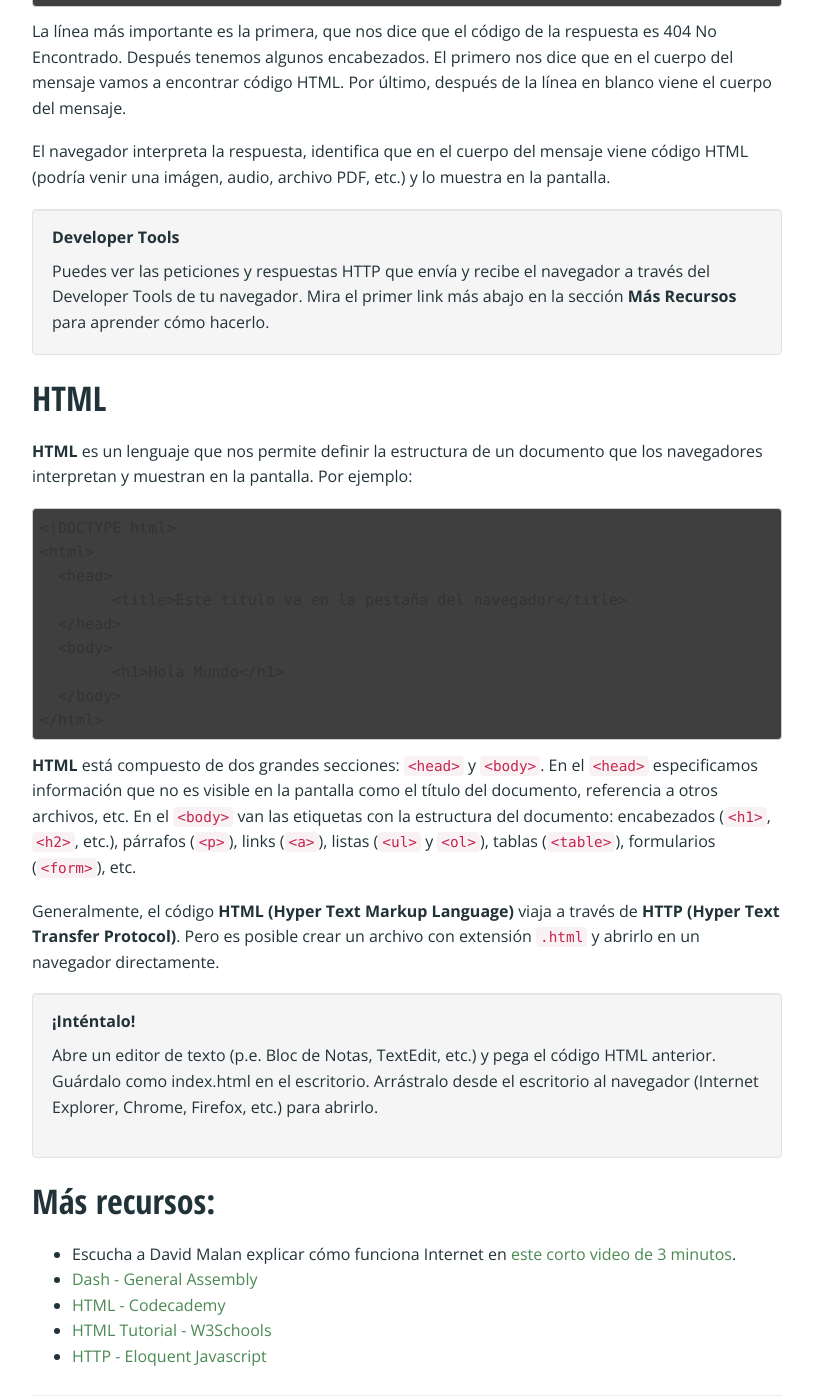
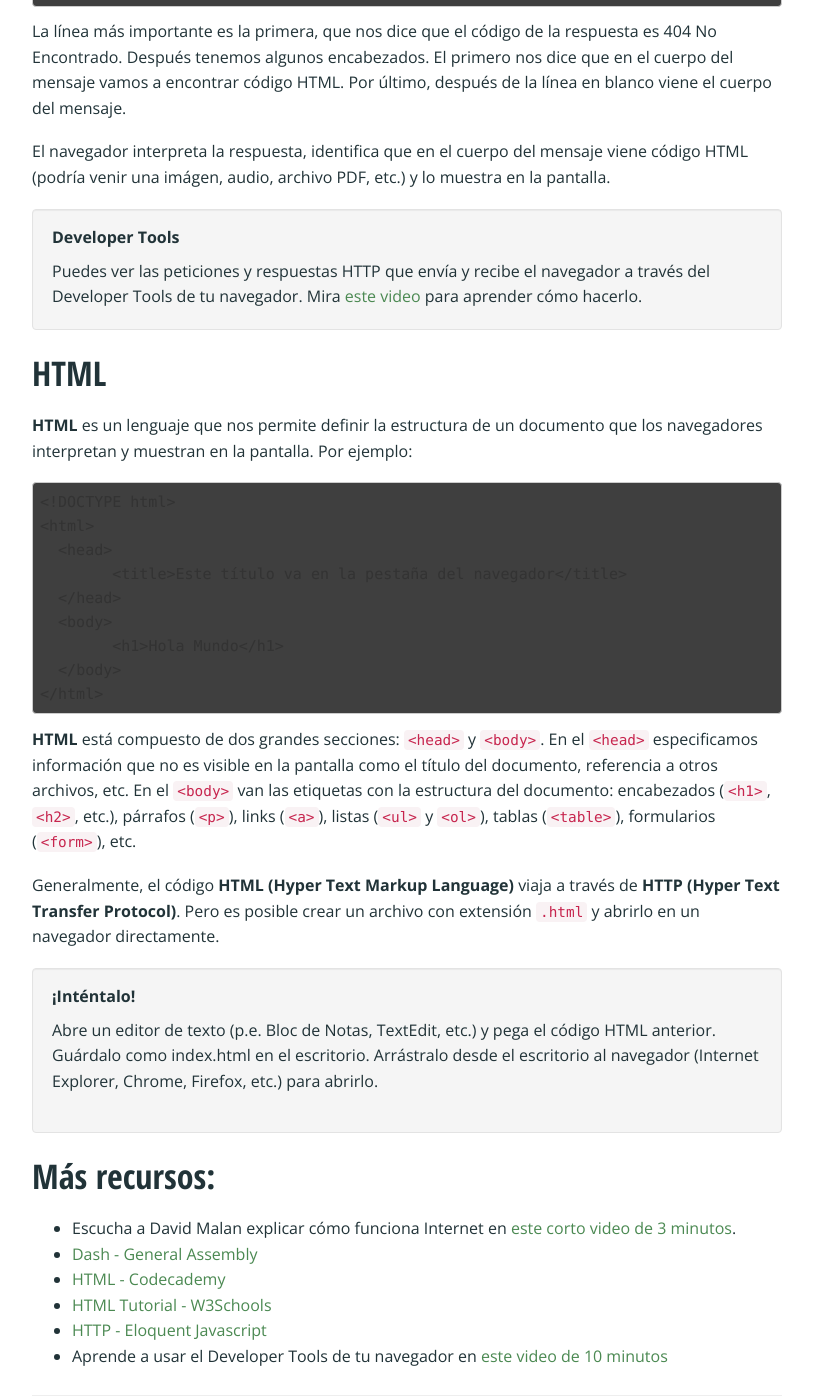
Before and after one commit to simonhoyos/blog, a Jekyll site: the page built from _posts/2014-10-05-http-y-html.markdown, in a window 1280 px wide and 1400 px high, scrolled down 2694 px. Shown: the whole window, without its empty margins (233-1046 px from the left). Built offline with Jekyll 4.4.1, drawn with Linux system fonts in a browser that asks for light colours; nearby versions of some CDN libraries; comment, search, counter and statistics services are not loaded; a style sheet for code colours, icons or effects is not loaded.

Commit message:
Add resource to "HTTP y HTML"

```diff
--- a/_posts/2014-10-05-http-y-html.markdown
+++ b/_posts/2014-10-05-http-y-html.markdown
@@ -81,7 +81,7 @@ El navegador interpreta la respuesta, identifica que en el cuerpo del mensaje vi
 <div class="well">
   <h3>Developer Tools</h3>
 
-  Puedes ver las peticiones y respuestas HTTP que envía y recibe el navegador a través del Developer Tools de tu navegador. Mira el primer link más abajo en la sección <strong>Más Recursos</strong> para aprender cómo hacerlo.
+  Puedes ver las peticiones y respuestas HTTP que envía y recibe el navegador a través del Developer Tools de tu navegador. Mira <a href="https://www.youtube.com/watch?v=z1TkfcC53G0" target="_blank">este video</a> para aprender cómo hacerlo.
 </div>
 
 ## HTML
@@ -115,6 +115,7 @@ Generalmente, el código **HTML (Hyper Text Markup Language)** viaja a través d
 * <a href="http://www.codecademy.com/tracks/web" target="_blank">HTML - Codecademy</a>
 * <a href="http://www.w3schools.com/html/default.asp" target="_blank">HTML Tutorial - W3Schools</a>
 * <a href="http://eloquentjavascript.net/17_http.html" target="_blank">HTTP - Eloquent Javascript</a>
+* Aprende a usar el Developer Tools de tu navegador en <a href="https://www.youtube.com/watch?v=z1TkfcC53G0" target="_blank">este video de 10 minutos</a>
 
 ***
 
```
